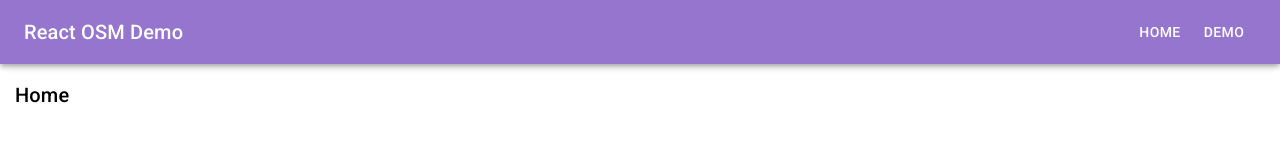
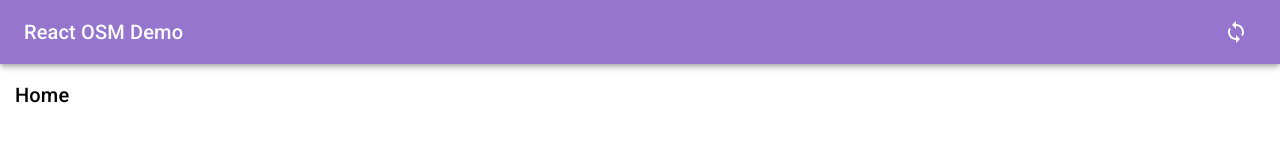
Before and after one commit to yuanchi17/react-osm-demo, a React (Vite) app: page / in a window 1280 px wide. Shown: the top 160 px of the page. Built offline with nearby package versions, Linux system fonts and the light colour scheme.

Commit message:
feat: 切換頁面改從 Footer 觸發

```diff
--- a/src/component/Footer.tsx
+++ b/src/component/Footer.tsx
@@ -5,8 +5,15 @@ import FavoriteBorderIcon from '@mui/icons-material/FavoriteBorder'
 import HomeIcon from '@mui/icons-material/Home'
 import SearchIcon from '@mui/icons-material/Search'
 import SettingsIcon from '@mui/icons-material/Settings'
+import { useNavigate } from 'react-router-dom'
 
 export default function Footer() {
+  const navigate = useNavigate()
+
+  const handlerIconClick = href => {
+    navigate(href)
+  }
+
   return (
     <Box
       sx={{
@@ -19,17 +26,16 @@ export default function Footer() {
       padding={'10px'}
     >
       <Box display={'flex'} justifyContent={'space-between'} sx={{ borderRadius: '50px', backgroundColor: 'white' }}>
-        <IconButton aria-label='home' sx={{ margin: 'auto' }}>
+        <IconButton aria-label='home' onClick={() => handlerIconClick('/')} sx={{ margin: 'auto' }}>
           <HomeIcon fontSize='large' sx={{ color: COLOR.primary.light }} />
         </IconButton>
-
-        <IconButton aria-label='search' sx={{ margin: 'auto' }}>
+        <IconButton aria-label='search' onClick={() => handlerIconClick('/Demo')} sx={{ margin: 'auto' }}>
           <SearchIcon fontSize='large' sx={{ color: COLOR.primary.light }} />
         </IconButton>
-        <IconButton aria-label='favorite-border' sx={{ margin: 'auto' }}>
+        <IconButton aria-label='favorite-border' onClick={() => handlerIconClick('/')} sx={{ margin: 'auto' }}>
           <FavoriteBorderIcon fontSize='large' sx={{ color: COLOR.primary.light }} />
         </IconButton>
-        <IconButton aria-label='settings' sx={{ margin: 'auto' }}>
+        <IconButton aria-label='settings' onClick={() => handlerIconClick('/')} sx={{ margin: 'auto' }}>
           <SettingsIcon fontSize='large' sx={{ color: COLOR.primary.light }} />
         </IconButton>
       </Box>
--- a/src/component/Header.tsx
+++ b/src/component/Header.tsx
@@ -1,12 +1,8 @@
-import { AppBar, Box, Button, Toolbar, Typography } from '@mui/material'
-import { useNavigate } from 'react-router-dom'
+import { AppBar, Box, IconButton, Toolbar, Typography } from '@mui/material'
+
+import LoopIcon from '@mui/icons-material/Loop'
 
 export default function Header() {
-  const navigate = useNavigate()
-
-  const handlerNavClick = href => {
-    navigate(href)
-  }
   return (
     <Box display={'flex'}>
       <AppBar component={'nav'}>
@@ -15,14 +11,9 @@ export default function Header() {
             React OSM Demo
           </Typography>
 
-          <Box sx={{}}>
-            <Button onClick={() => handlerNavClick('/')} sx={{ color: '#fff' }}>
-              Home
-            </Button>
-            <Button onClick={() => handlerNavClick('/Demo')} sx={{ color: '#fff' }}>
-              Demo
-            </Button>
-          </Box>
+          <IconButton aria-label='reload' sx={{ margin: 'auto' }}>
+            <LoopIcon fontSize='medium' sx={{ color: '#fff' }} />
+          </IconButton>
         </Toolbar>
       </AppBar>
     </Box>
```
